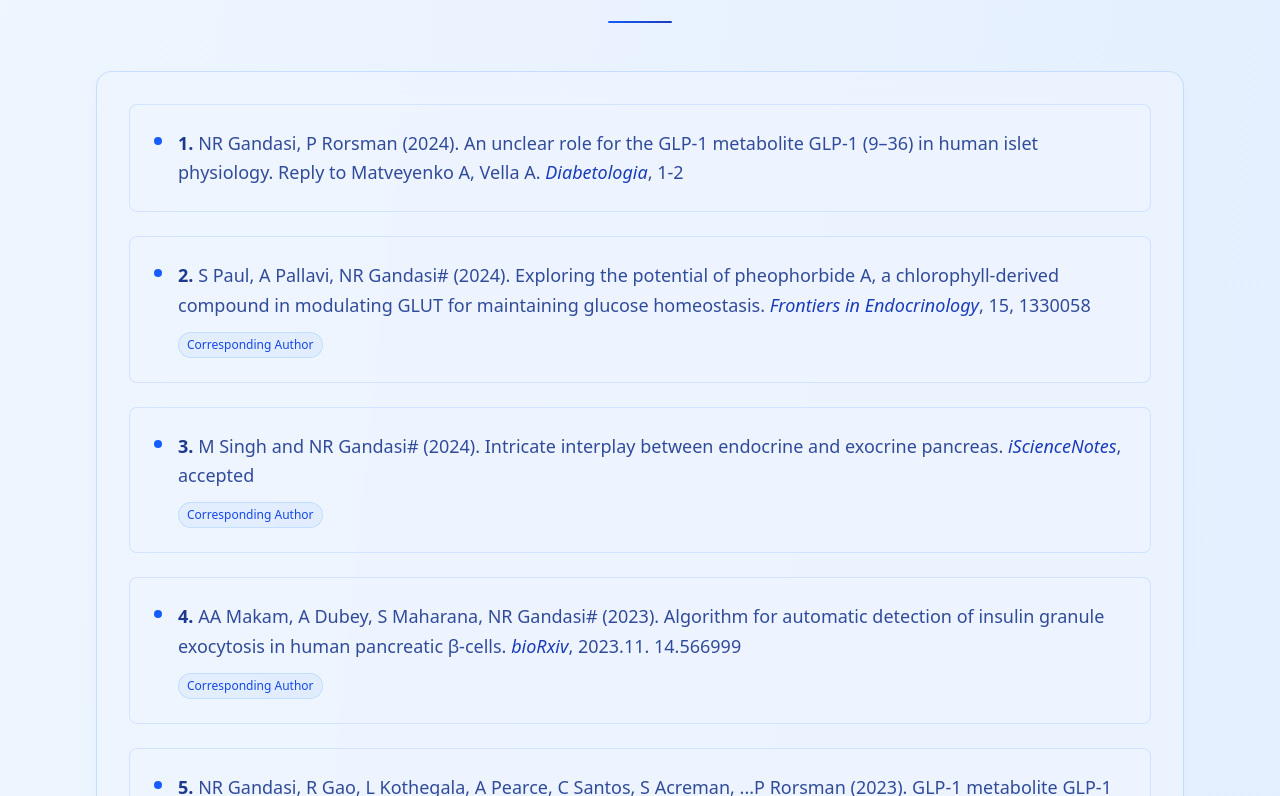
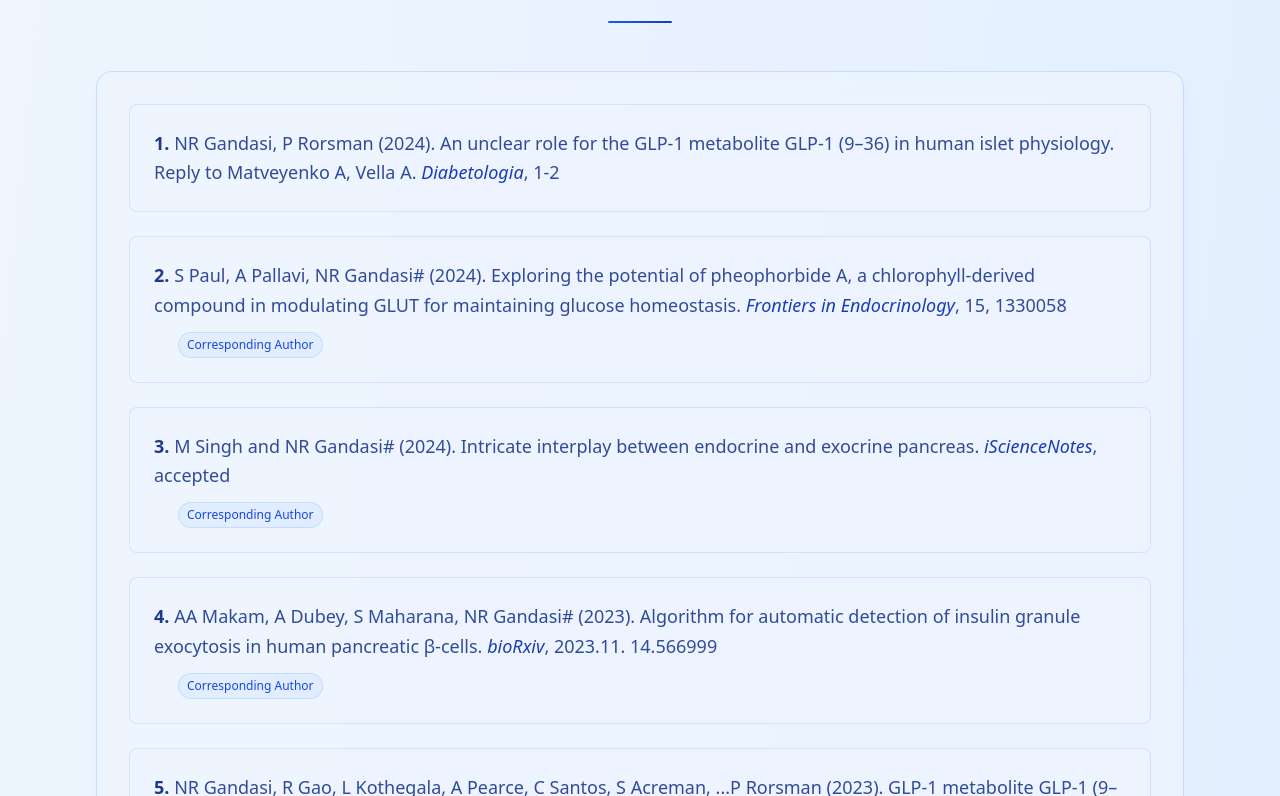
Before and after one commit to aniruddhballal/nikhil-lab-site, a React (Vite) app: page /publications in a window 1280 px wide. Shown: the part 984-1780 px from the top of the page. Built offline with nearby package versions, Linux system fonts and the light colour scheme.

Commit message:
removed bullet points

```diff
--- a/src/pages/Publications.tsx
+++ b/src/pages/Publications.tsx
@@ -286,10 +286,7 @@ const Publications = memo(function Publications() {
                     }}
                   >
                     <div className="flex flex-col space-y-3">
-                      <div className="flex items-start space-x-3 sm:space-x-4">
-                        <div className="flex-shrink-0 mt-2">
-                          <div className="w-2 h-2 bg-blue-600 rounded-full transition-all duration-300 group-hover/item:bg-blue-800 group-hover/item:scale-125"></div>
-                        </div>
+                      <div className="flex items-start">
                         <div className="flex-1 min-w-0">
                           <p className="text-sm sm:text-base md:text-lg font-light text-blue-900/90 leading-relaxed transition-all duration-300 group-hover/item:text-blue-900 break-words">
                             <strong className="font-semibold text-blue-900">{pub.id}.</strong> {pub.authors} ({pub.year}). {pub.title} <em className="text-blue-800">{pub.journal}</em>, {pub.pages}
```
